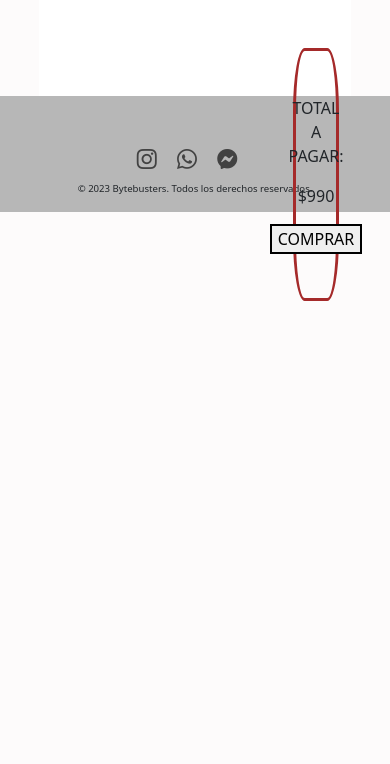
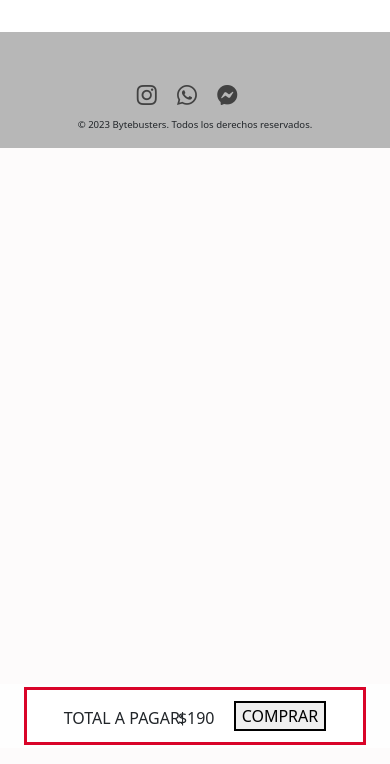
Before and after one commit to ByteBustersUy/ByteBusters, a PHP site: page /pages/carrito.html in a window 390 px wide. Shown: the part 80-844 px from the top of the page. Run offline with PHP 8.4, Linux system fonts and the light colour scheme; some libraries are stand-ins or nearby versions.

Commit message:
responsive carrito

```diff
--- a/Ecommerce/js/index.js
+++ b/Ecommerce/js/index.js
@@ -8,7 +8,7 @@ window.addEventListener("load", function () {
     <div>
         <div class="card h-100 produc-promo" >
 			<a class="ir-detalle-producto" href="pages/carrito.html">
-            <img src="./images/${data[id].imagen} " class="card-img-top" alt="...">
+            <img src="./images/${data[id].imagen}" class="card-img-top" alt="...">
             <div class="card-body">
                 <h4>$${data[id].precio}</h4>
                 <h5>${data[id].nombre}</h5>
--- a/Ecommerce/pages/carrito.html
+++ b/Ecommerce/pages/carrito.html
@@ -15,19 +15,21 @@
 </head>
 
 <body>
-  <div class="container main">
-    <div class="region-produto col-9">
+
+  <div class="container main ">
+    <div class="region-producto ">
       <div class="row">
       </div>
     </div>
-    <div class="region-compra col-3">
-      <div id="div-comprar">
-        <p class="text">TOTAL A PAGAR:</p>
-        <p class="text">$990</p>
-        <button type="button" class="btn-comprar">COMPRAR</button>
-      </div>
+    <div class="region-compra container row">
+     <div class="div-comprar  col-12">
+      <p class="total-pagar">TOTAL A PAGAR:</p>
+      <p class="text-precio">$190</p>
+      <button type="button"class="btn-comprar">COMPRAR</button>
+     </div>
     </div>
   </div>
+
   <script src="../js/functions/carrito.js"></script>
   <script src="https://cdn.jsdelivr.net/npm/bootstrap@5.0.2/dist/js/bootstrap.bundle.min.js"
     integrity="sha384-MrcW6ZMFYlzcLA8Nl+NtUVF0sA7MsXsP1UyJoMp4YLEuNSfAP+JcXn/tWtIaxVXM"
--- a/Ecommerce/styles/style.css
+++ b/Ecommerce/styles/style.css
@@ -250,23 +250,20 @@ height: 85%;
   margin-bottom: 2rem;
 }
 
-/*carrito*/
+/*CARRITO*/
 .main{
-  display: flex;
+  display: block;
   height: auto;
   background-color: rgb(255, 255, 255);
 }
-.container{
-  width: 80%;
-padding-left: 1rem;
-}
+
 .region-producto{
-  display: inline;
   padding: 1rem;
-
+  width: auto;
+  height: auto;
 }
 .div-producto{
-  border-color: brown;
+  border-color: var(--ecommerce-color);
   border-width: 3px;
   border-style: solid;
   height: 8rem;
@@ -275,28 +272,30 @@ padding-left: 1rem;
   padding: 0;
 }
 .region-compra{
-padding: 3rem;
+background-color: rgba(255, 255, 255, 0.650);
+width: 100%;
+height: 4rem;
+display: flex;
+position: fixed;
+bottom: 1rem;
 justify-content: center;
-align-content: center;
-display: flex;
-flex-wrap: wrap;
+align-items: center;
 }
-#div-comprar{
-  border-color:  brown;
+.div-comprar{
+  background-color: var(--color-5);
+  width: 50rem;
+  height: 90%;
+  display:flex;
+  flex-direction: row;
+  align-items: center;
+  justify-content: space-around;
+  justify-items: center;
+  border-color:  var(--ecommerce-color);
   border-width: 3px;
   border-style: solid;
-  border-radius: 25%;
-  width: 12% ;
-  height: 30%;
-  position: fixed;
-  text-align: center;
-  display:flex;
-  justify-content: center;
-  flex-direction: column;
-  align-items: center;
 }
 .img-producto{
-  border-color:  brown;
+  border-color: var(--ecommerce-color);
   border-width: 1px;
   border-style: dotted;
   width: 7rem;
@@ -320,7 +319,6 @@ input[type="button"]{
   height: 2.5rem;
   width: 2.5rem;
   border-style: solid;
-
 }
 .btn-eliminar:hover{
   background-color: red;
@@ -329,10 +327,7 @@ input[type="button"]{
   height: 4rem;
   width:100%;
   display: inline-flex;
-
   align-items: center;
-
-
 }
 .div-nombre-produc{
   display: flex;
@@ -340,7 +335,6 @@ input[type="button"]{
   height: 3.5rem;
   width: auto;
   margin-bottom: 0.2rem;
-
 }
 .div-dato-produc{
   position: relative;
@@ -351,12 +345,13 @@ input[type="button"]{
   width: auto;
   display: inline;
   position: absolute;
-  left: 5%;
+  left: 4%;
 }
 .precio-produc{
   position: absolute;
-  right: 40%;
-  width: 6rem;
+  right: 18%;
+  bottom: -1rem;
+  width: 4rem;
 }
 .nombre-produc{
   position: absolute;
@@ -366,6 +361,15 @@ input[type="button"]{
 .btn-comprar{
   border-style: solid;
 }
+.total-pagar{
+  margin-top:1.2rem;
+}
+.text-precio{
+  margin-top:1.2rem;
+  position: absolute;
+  right: 45%;
+}
+
 
 /* TABLET */
 
@@ -423,6 +427,14 @@ input[type="button"]{
   height: 15rem;
   }
 
+  .precio-produc{
+    right: 25%;
+    width: 8rem;
+    bottom: 0.5rem;
+  }
+  .text-precio{
+    right: 56%;
+  }
 }
 
 
@@ -452,6 +464,10 @@ input[type="button"]{
   .banner{
   height: 13rem;
   margin: 5rem 0;
-}
+  }
+
+  .precio-produc{
+    right: 40%;
+  }
 
 }
```
